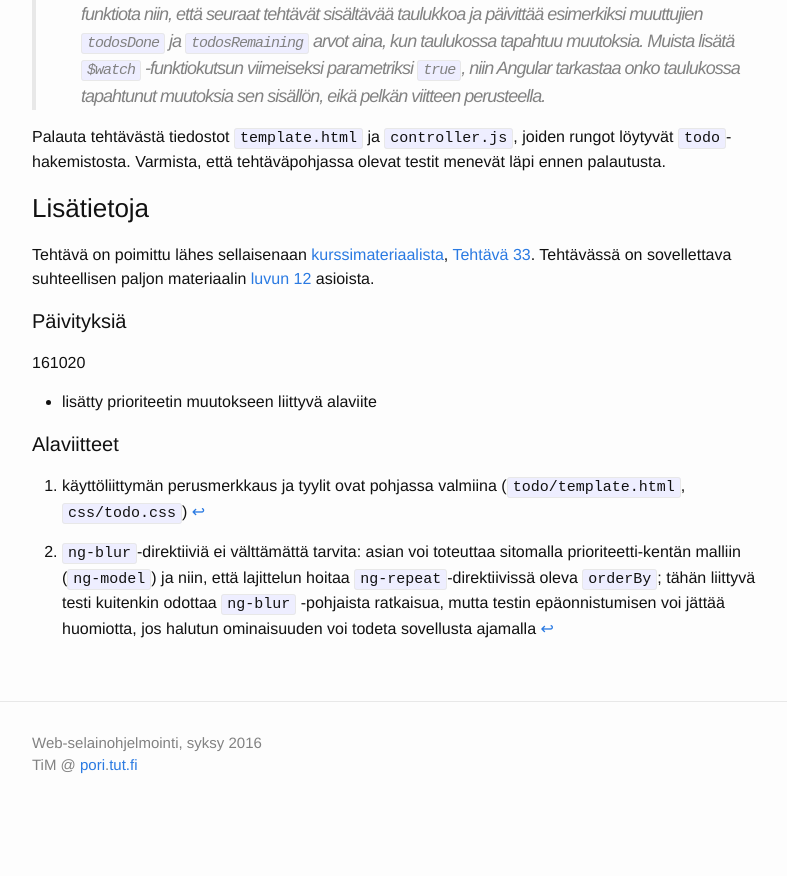
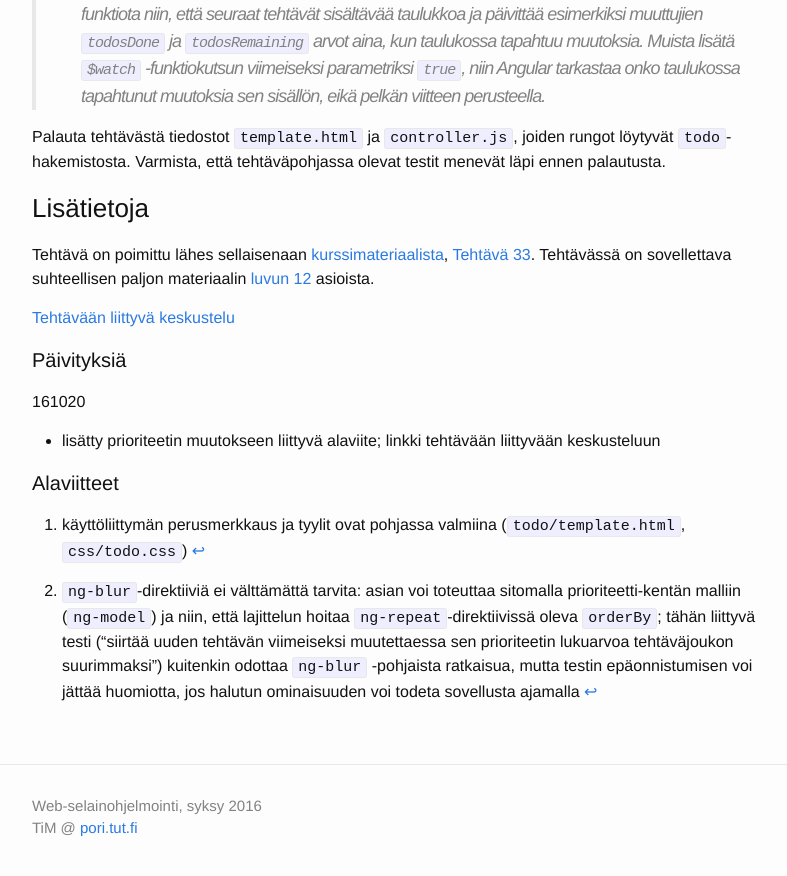
Before and after one commit to timedu/wso, a Jekyll site: the page built from _osa4/tehtava47.md, in a window 1280 px wide and 900 px high, scrolled down 1275 px. Shown: the top 876 px of the window, without its empty margins (238-1025 px from the left). Built offline with Jekyll 4.4.1, drawn with Linux system fonts in a browser that asks for light colours; before the commit the page ends 2112 px from its top, so only the background shows below that.

Commit message:
update ex4.7

```diff
--- a/_osa4/tehtava47.md
+++ b/_osa4/tehtava47.md
@@ -23,7 +23,7 @@ exercise_template_name: W4E07.Muistilista
 * Tehtävään liittyy prioriteetti. Jokaiselle tehtävälle lisätään sen lisäämisen yhteydessä prioriteetti 1. Mitä pienempi prioriteetti on, sitä tärkeämpi tehtävä on. Käyttäjä voi muokata tehtävän prioriteettia vaihtamalla sen vieressä olevan tekstikentän arvoa. Järjestä tehtävät prioriteetin mukaan niin, että tärkeimmät tehtävät ovat listan yläpäässä (vihje: liitä prioriteetin sisältävään tekstikenttään [ng-blur][ng-blur] -kuuntelija ja järjestä tehtävien taulukko prioriteetin mukaan, kun kenttä menettää fokuksen käyttämällä [sort][sort] -funktiota)[^2].
 * Käyttäjä voi nähdä muistilistan alalaidasta, kuinka monta tehtävää hän on tehnyt ja kuinka monta on vielä tekemättä. Käytä selkeää suomen kieltä, jolloin `1 tehtävä tehty` on oikein ja `1 tehtävää tehty` on väärin (vihje: [ng-pluralize][ng-pluralize]). Voit toteuttaa toiminnon käyttämällä [$watch][watch] -funktiota niin, että seuraat tehtävät sisältävää taulukkoa ja päivittää esimerkiksi muuttujien `todosDone` ja `todosRemaining` arvot aina, kun taulukossa tapahtuu muutoksia. Muista lisätä `$watch` -funktiokutsun viimeiseksi parametriksi `true`, niin Angular tarkastaa onko taulukossa tapahtunut muutoksia sen sisällön, eikä pelkän viitteen perusteella.
 
-[^2]: `ng-blur`-direktiiviä ei välttämättä tarvita: asian voi toteuttaa sitomalla prioriteetti-kentän malliin (`ng-model`) ja niin, että lajittelun hoitaa `ng-repeat`-direktiivissä oleva `orderBy`; tähän liittyvä testi kuitenkin odottaa `ng-blur` -pohjaista ratkaisua, mutta testin epäonnistumisen voi jättää huomiotta, jos halutun ominaisuuden voi todeta sovellusta ajamalla
+[^2]: `ng-blur`-direktiiviä ei välttämättä tarvita: asian voi toteuttaa sitomalla prioriteetti-kentän malliin (`ng-model`) ja niin, että lajittelun hoitaa `ng-repeat`-direktiivissä oleva `orderBy`; tähän liittyvä testi ("siirtää uuden tehtävän viimeiseksi muutettaessa sen prioriteetin lukuarvoa tehtäväjoukon suurimmaksi") kuitenkin odottaa `ng-blur` -pohjaista ratkaisua, mutta testin epäonnistumisen voi jättää huomiotta, jos halutun ominaisuuden voi todeta sovellusta ajamalla
 
 [ng-class]: https://docs.angularjs.org/api/ng/directive/ngClass
 [confirm]: https://developer.mozilla.org/en-US/docs/Web/API/Window/confirm
@@ -43,12 +43,14 @@ Tehtävä on poimittu lähes sellaisenaan [kurssimateriaalista][weso],
 [tehtäva-33]: {{site.baseurl}}/weso/#vk-4-t33
 [luku-12]: {{site.baseurl}}/weso/#12-Sovelluksen-rakenteen-hallinta:-AngularJS
 
+[Tehtävään liittyvä keskustelu](https://moodle2.tut.fi/mod/forum/discuss.php?d=68679)
+
 
 #### Päivityksiä
 
 161020
 
-* lisätty prioriteetin muutokseen liittyvä alaviite
+* lisätty prioriteetin muutokseen liittyvä alaviite; linkki tehtävään liittyvään keskusteluun
 
 
 #### Alaviitteet
```
